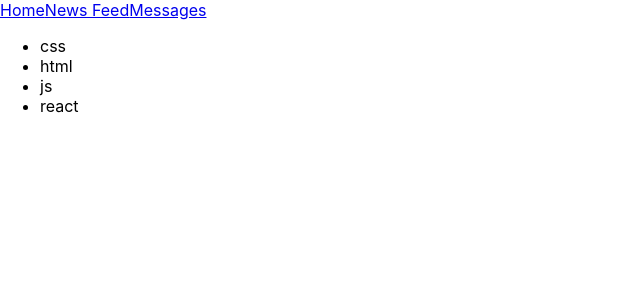
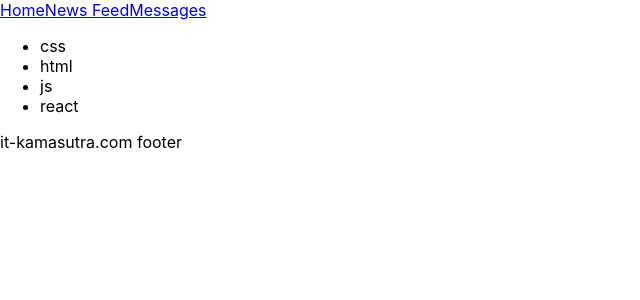
Before and after one commit to palchikmrg/samurai-way, a React (Create React App) app: page / in a window 1280 px wide. Shown: the top 300 px of the page, without its empty margins (0-640 px from the left). Built offline with nearby package versions, Linux system fonts and the light colour scheme.

Commit message:
create Footer

```diff
--- a/src/App.tsx
+++ b/src/App.tsx
@@ -1,13 +1,16 @@
 import React from 'react';
 import './App.css';
+import Footer from "./Footer";
 import Header from './Header'
 import Technologies from './Technologies'
+
 
 function App() {
     return (
         <div>
             <Header />
             <Technologies />
+            <Footer />
 
         </div>
     );
--- /dev/null
+++ b/src/Footer.tsx
@@ -0,0 +1,11 @@
+import React from "react";
+
+function Footer() {
+    return (
+        <div>
+            it-kamasutra.com footer
+        </div>
+    );
+}
+
+export default Footer;
```
